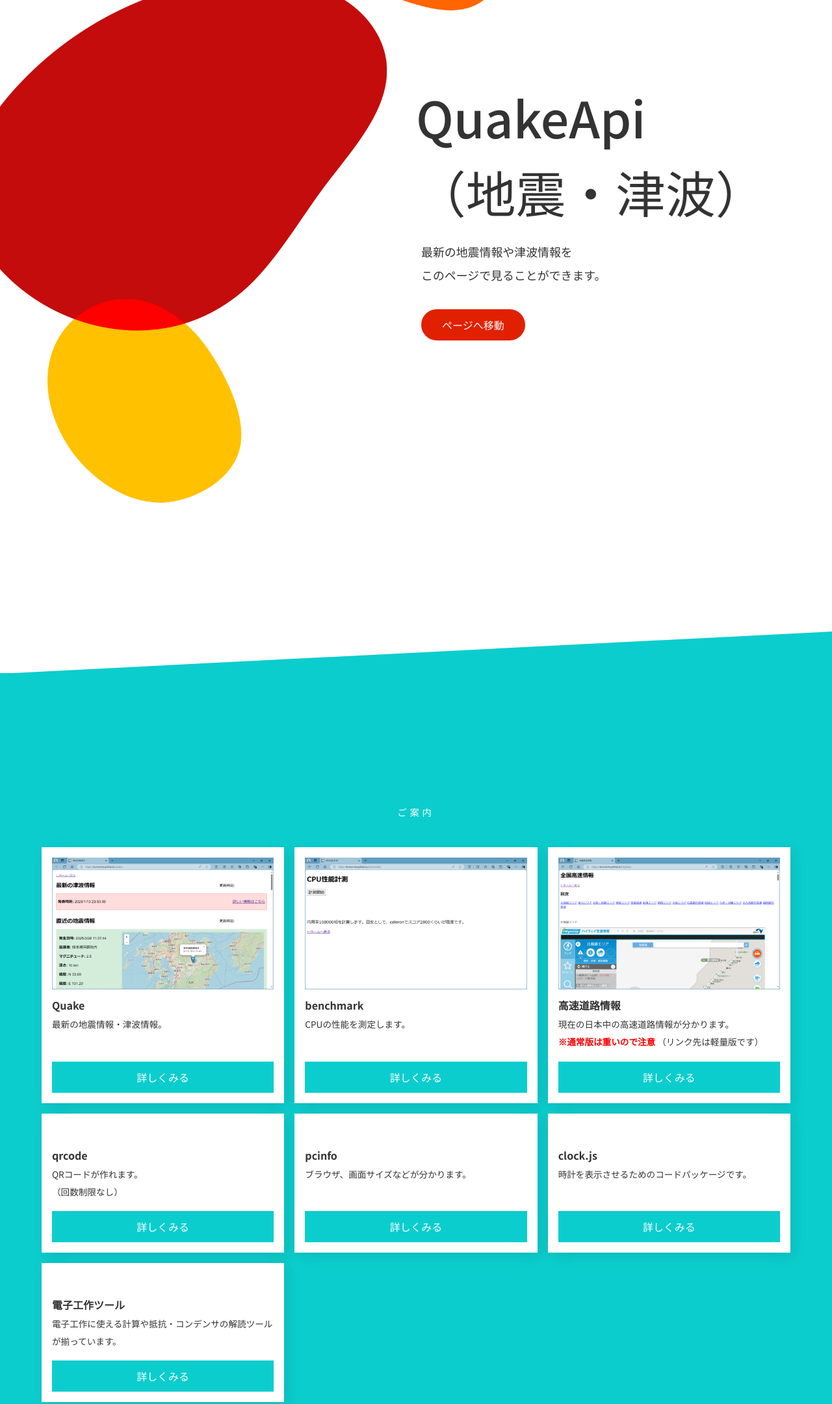
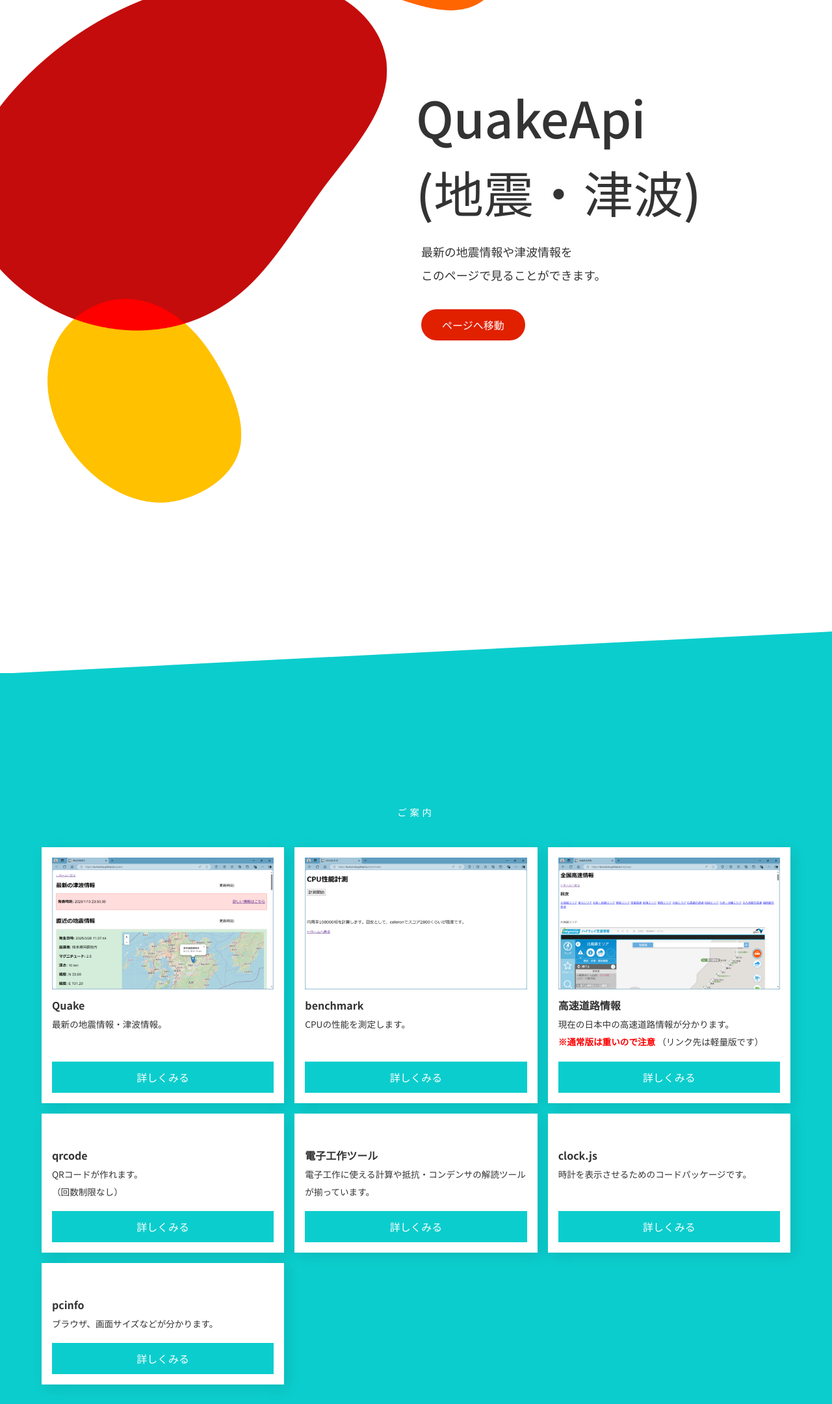
Before and after one commit to kumoroha/kumoroha.github.io, a plain HTML site: page index.html in a window 1280 px wide. Shown: the part 180-2341 px from the top of the page at 65% size. Drawn offline with nearby package versions, Linux system fonts and the light colour scheme; some packages are replaced by stand-ins of ours; a script that the page names is missing; a web font is replaced by a local one.

Commit message:
Update index.html

```diff
--- a/index.html
+++ b/index.html
@@ -61,7 +61,7 @@
 
 <div class="slide slide2">
 <div>
-<h1>QuakeApi<br>（地震・津波）</h1>
+<h1>QuakeApi<br>(地震・津波)</h1>
 <p>最新の地震情報や津波情報を<br>
 このページで見ることができます。</p>
 <p class="btn-border-radius"><a href="https://kumoroha.github.io/quake/">ページへ移動</a></p>
@@ -127,10 +127,10 @@
 <div class="list">
 <figure><img src="" alt=""></figure>
 <div class="text">
-<h4>pcinfo</h4>
-<p>ブラウザ、画面サイズなどが分かります。</p>
+<h4>電子工作ツール</h4>
+<p>電子工作に使える計算や抵抗・コンデンサの解読ツールが揃っています。</p>
 </div>
-<p class="btn"><a href="https://kumoroha.github.io/pcinfo/">詳しくみる</a></p>
+<p class="btn"><a href="https://kumoroha.gihtub.io/ele/">詳しくみる</a></p>
 </div>
 
 <div class="list">
@@ -145,10 +145,10 @@
 <div class="list">
 <figure><img src="" alt=""></figure>
 <div class="text">
-<h4>電子工作ツール</h4>
-<p>電子工作に使える計算や抵抗・コンデンサの解読ツールが揃っています。</p>
+<h4>pcinfo</h4>
+<p>ブラウザ、画面サイズなどが分かります。</p>
 </div>
-<p class="btn"><a href="https://kumoroha.gihtub.io/ele/">詳しくみる</a></p>
+<p class="btn"><a href="https://kumoroha.github.io/pcinfo/">詳しくみる</a></p>
 </div>
 
 </div>
```
